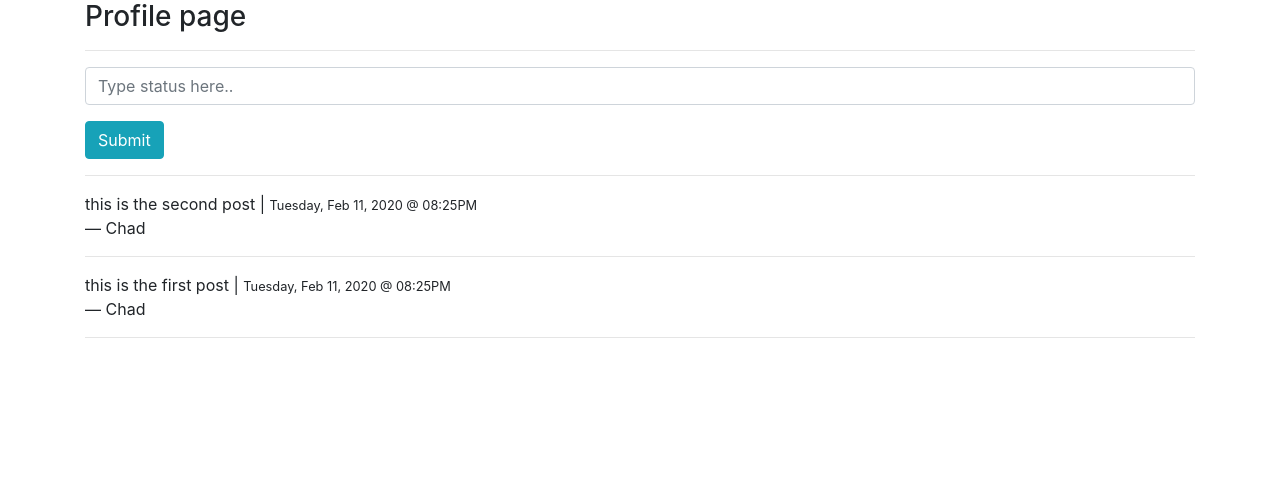
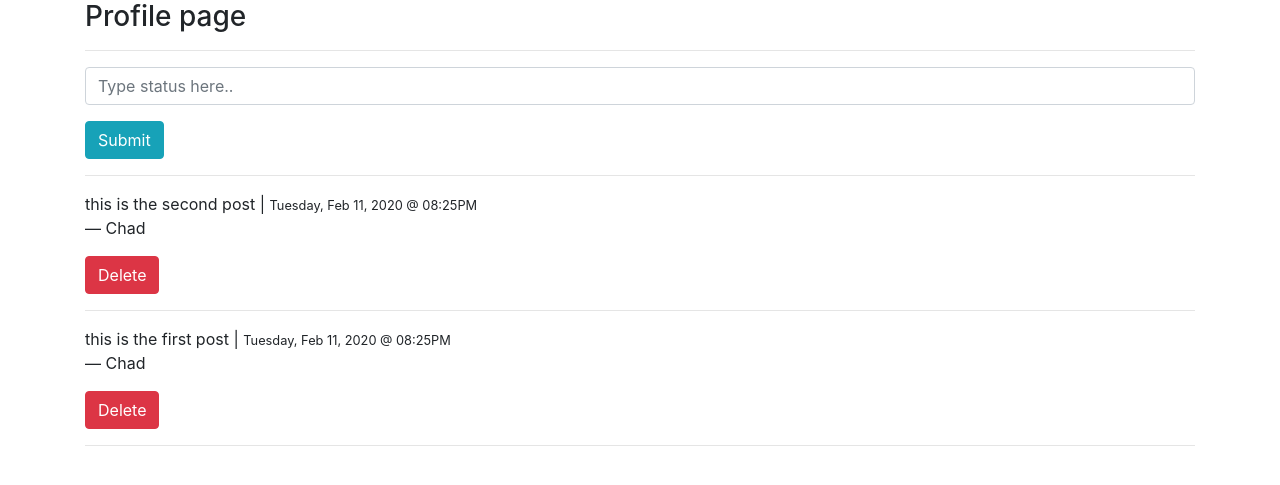
Before and after one commit to derek-moon/ecommerce-demo, a Flask app: page /account/profile/2 in a window 1280 px wide. Shown: the part 56-541 px from the top of the page. Run offline with Flask 2, Linux system fonts and the light colour scheme; a user stored in the database is signed in; data comes from the database, SQL or seed files in the repository; both versions use the stored data as it was after the commit; parts of the project's set-up code (start-up, migrations or seed data) failed here and were passed over; some libraries are stand-ins or nearby versions.

Commit message:
Created user delete post route"

```diff
--- a/app/blueprints/account/routes.py
+++ b/app/blueprints/account/routes.py
@@ -28,7 +28,13 @@ def about():
 
     return render_template('about.html',**context)
 
-
+@account.route('/post/delete/<int:id>')
+def delete_post(id):
+    p = Post.query.get(id)
+    db.session.delete(p)
+    db.session.commit()
+    flash("Post deleted successfully","info")
+    return redirect(url_for('account.profile',id=current_user.id))
 
 @account.route('/profile/<int:id>',methods=['GET','POST'])
 @login_required
@@ -39,12 +45,13 @@ def profile(id):
         db.session.add(p)
         db.session.commit()
         flash("Post added succesfully!", 'success')
-        return redirect(url_for('main.index'))
+        return redirect(url_for('account.profile',id=id))
     context = {
         'form':form,
         'posts': Post.query.filter_by(user_id=id).order_by(Post.timestamp.desc()).all()
     }
     return render_template('profile.html', **context)
+
 
 
 @account.route('/login', methods=['GET','POST'])
--- a/app/blueprints/main/routes.py
+++ b/app/blueprints/main/routes.py
@@ -23,6 +23,7 @@ def index():
     return render_template('index.html', **context)
 
 @main.route('/users')
+@login_required
 def users():
     context = {
         'users':User.query.all()
--- a/app/templates/profile.html
+++ b/app/templates/profile.html
@@ -22,6 +22,7 @@
 
     &mdash; {{ p.author }}
     </p>
+      <a class="btn btn-danger" href="/account/post/delete/{{p.id}}">Delete</a>
     <hr/>
   {% endfor %}
 
```
Also changed, not shown: app.db.
